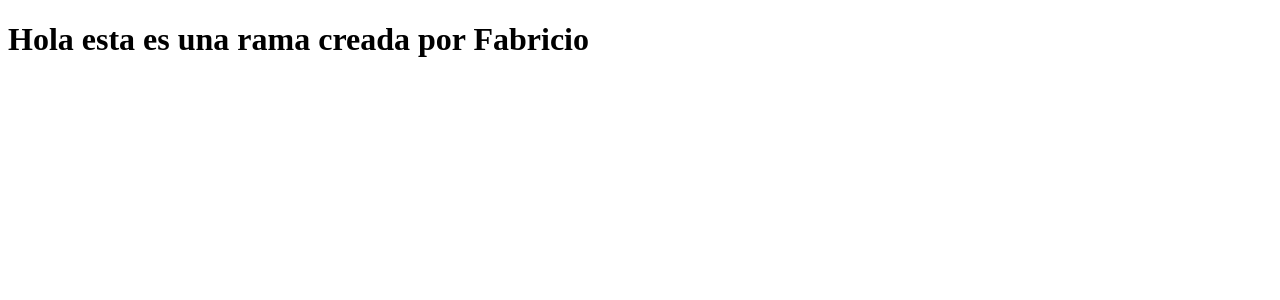
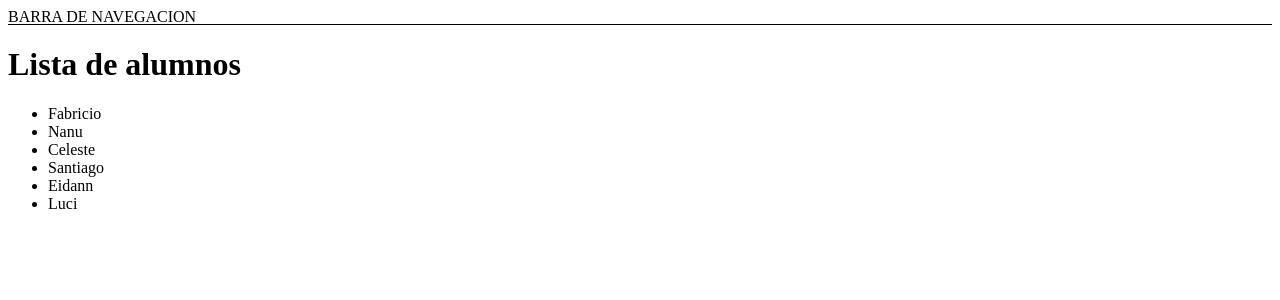
Before and after one commit to LucioStreambe/hola, a React (Vite) app: page /alumnos in a window 1280 px wide. Shown: the top 300 px of the page. Built offline with nearby package versions, Linux system fonts and the light colour scheme.

Commit message:
implementado react-router-dom

```diff
--- a/package.json
+++ b/package.json
@@ -11,7 +11,8 @@
   },
   "dependencies": {
     "react": "^19.1.1",
-    "react-dom": "^19.1.1"
+    "react-dom": "^19.1.1",
+    "react-router-dom": "^7.8.2"
   },
   "devDependencies": {
     "@eslint/js": "^9.33.0",
--- a/src/App.jsx
+++ b/src/App.jsx
@@ -1,9 +1,24 @@
+import { BrowserRouter, Routes, Route, Navigate } from "react-router-dom"
+import Home from "./pages/Home"
+import NavBar from "./components/NavBar"
+import Alumnos from "./pages/Alumnos"
+import Formulario from "./pages/Formulario"
+import Error404 from "./pages/Error404"
 
 function App() {
 
   return (
     <>
-      <h1>Hola esta es una rama creada por Fabricio</h1>
+      <BrowserRouter>
+        <NavBar />
+        <Routes>
+          <Route path="/" element={<Navigate to="/home" />} />
+          <Route path="/home" element={<Home />} />
+          <Route path="/alumnos" element={<Alumnos />} />
+          <Route path="/formulario" element={<Formulario />} />
+          <Route path="/*" element={<Error404 />} />
+        </Routes>
+      </BrowserRouter>
     </>
   )
 }
--- /dev/null
+++ b/src/components/NavBar.jsx
@@ -0,0 +1,7 @@
+export default function NavBar() {
+    return (
+        <div style={{ height: "1em", width: "100%", borderBottom: "1px solid black" }}>
+            BARRA DE NAVEGACION
+        </div>
+    )
+}
--- a/src/ejemplo/siganviendo.css
+++ /dev/null
@@ -1,4 +0,0 @@
-.Imagen {
-  width: 20em;
-  border: 10px solid gray;
-}
--- /dev/null
+++ b/src/pages/Alumnos.jsx
@@ -0,0 +1,16 @@
+export default function Alumnos() {
+    return (
+        <>
+            <h1>Lista de alumnos</h1>
+            <ul>
+                <li>Fabricio</li>
+                <li>Nanu</li>
+                <li>Celeste</li>
+                <li>Santiago</li>
+                <li>Eidann</li>
+                <li>Luci</li>
+            </ul>
+
+        </>
+    )
+}
--- /dev/null
+++ b/src/pages/Error404.jsx
@@ -0,0 +1,29 @@
+import { useLocation, useNavigate } from "react-router-dom"
+import { useEffect, useState } from "react"
+
+export default function Error404() {
+    const navegar = useNavigate()
+    const [contador, setContador] = useState(5)
+    const ubicacion = useLocation()
+
+    const redirigir = (e) => {
+        setTimeout(() => { navegar("/home") }, 5000)
+    }
+
+    useEffect(() => {
+        redirigir()
+    }, [])
+
+    useEffect(() => {
+        setTimeout(() => { setContador(contador - 1) }, 1000)
+    }, [contador])
+
+
+
+    return (
+        <div>
+            <h1>ERROR 404, PAGINA {ubicacion.pathname} NO ENCONTRADA</h1>
+            <p>Redirigiendo en: {contador} segundos...</p>
+        </div>
+    )
+}
--- /dev/null
+++ b/src/pages/Formulario.jsx
@@ -0,0 +1,25 @@
+import { useNavigate } from "react-router-dom"
+
+
+export default function Formulario() {
+
+    const navegar = useNavigate()
+
+    const manejarForm = (e) => {
+        e.preventDefault()
+
+        // tomar los datos del form ....
+
+        navegar("/alumnos")
+    }
+
+    return (
+        <>
+            <form onClick={manejarForm}>
+                <input type="text" name="user" placeholder="user" />
+                <input type="password" name="pass" placeholder="password" />
+                <input type="submit" value="Enviar" />
+            </form>
+        </>
+    )
+}
--- /dev/null
+++ b/src/pages/Home.jsx
@@ -0,0 +1,10 @@
+import { Link } from "react-router-dom"
+
+export default function Home() {
+    return (
+        <div>
+            <h1>Home</h1>
+            <Link to="/alumnos">lista de alumnos</Link>
+        </div>
+    )
+}
```
Also changed, not shown: src/ejemplo/siganviendo.jsx (deleted, +0 -12 lines), 2 other files (tests, documents, lock files or other folders).
